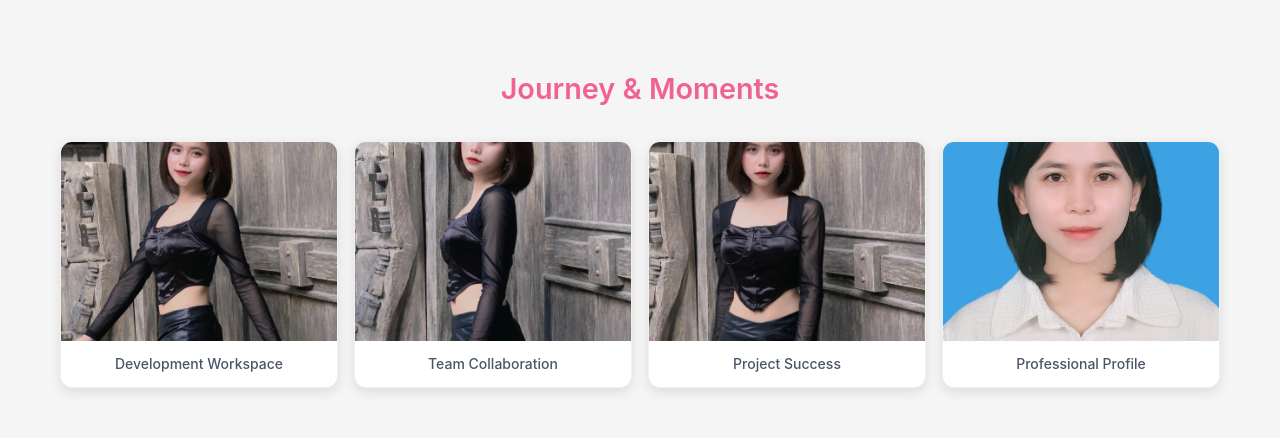
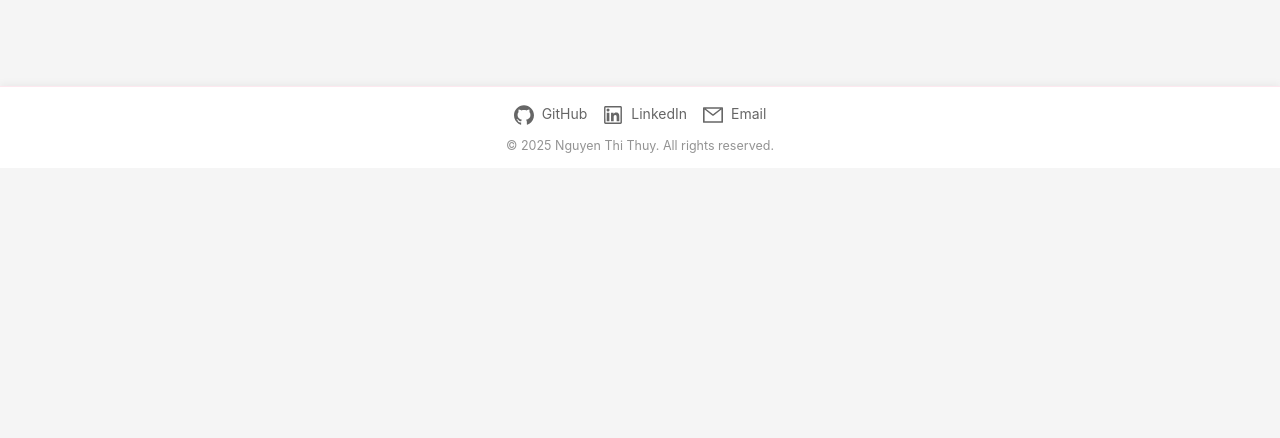
Before and after one commit to yuhtnguyen/yuhtnguyen.github.io, a React (Vite) app: page /about in a window 1280 px wide. Shown: the part 898-1336 px from the top of the page. After the commit the page ends 1066 px from the top, so only its background shows below. Built offline with nearby package versions, Linux system fonts and the light colour scheme; no server answers.

Commit message:
Remove Gallery Section from About page

```diff
--- a/src/pages/About.jsx
+++ b/src/pages/About.jsx
@@ -178,75 +178,6 @@ const About = () => {
           )}
         </Col>
       </Row>
-
-      {/* Thêm Gallery Section */}
-      <Title
-        level={3}
-        style={{
-          marginTop: "48px",
-          marginBottom: "32px",
-          color: "#f06292",
-          textAlign: "center",
-          fontSize: "clamp(1.3rem, 3.5vw, 1.8rem)",
-        }}
-      >
-        Journey & Moments
-      </Title>
-
-      <Row gutter={[16, 16]} style={{ marginBottom: "32px" }}>
-        {[
-          { src: "/image/01.jpg", title: "Development Workspace" },
-          { src: "/image/02.jpg", title: "Team Collaboration" },
-          { src: "/image/03.jpg", title: "Project Success" },
-          { src: "/image/avt.jpg", title: "Professional Profile" },
-        ].map((image, index) => (
-          <Col xs={12} sm={8} md={6} key={index}>
-            <Card
-              hoverable
-              cover={
-                <img
-                  alt={image.title}
-                  src={image.src}
-                  style={{
-                    height: "200px",
-                    objectFit: "cover",
-                    transition: "transform 0.3s ease",
-                  }}
-                />
-              }
-              style={{
-                borderRadius: "12px",
-                overflow: "hidden",
-                boxShadow: "0 4px 12px rgba(0,0,0,0.1)",
-                transition: "all 0.3s ease",
-              }}
-              bodyStyle={{
-                padding: "12px",
-                textAlign: "center",
-              }}
-              onMouseEnter={(e) => {
-                e.currentTarget.style.transform = "translateY(-4px)";
-                e.currentTarget.style.boxShadow = "0 8px 25px rgba(0,0,0,0.15)";
-              }}
-              onMouseLeave={(e) => {
-                e.currentTarget.style.transform = "translateY(0)";
-                e.currentTarget.style.boxShadow = "0 4px 12px rgba(0,0,0,0.1)";
-              }}
-            >
-              <Paragraph
-                style={{
-                  margin: 0,
-                  fontSize: "14px",
-                  color: "#4a5568", // Màu xám đậm
-                  fontWeight: "500",
-                }}
-              >
-                {image.title}
-              </Paragraph>
-            </Card>
-          </Col>
-        ))}
-      </Row>
     </div>
   );
 };
```
